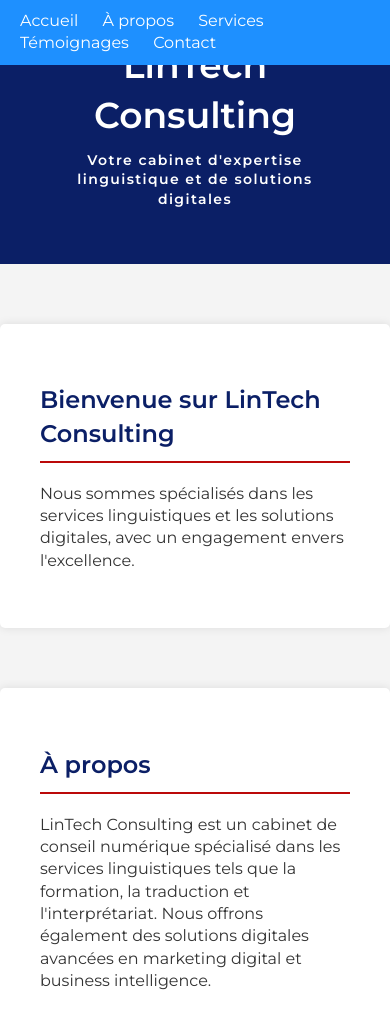
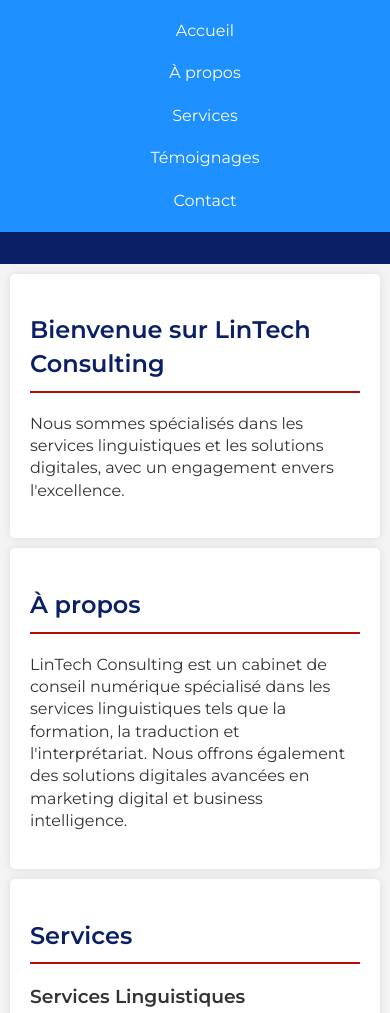
Before and after one commit to Tanguy-YAO/lintech-consulting, a plain HTML site: page index.html in a window 390 px wide. Shown: the top 1013 px of the page. Drawn offline with Linux system fonts and the light colour scheme.

Commit message:
Update styles.css

```diff
--- a/styles.css
+++ b/styles.css
@@ -36,6 +36,8 @@ nav {
     background-color: #1e90FF;
     padding: 10px;
     z-index: 1000;
+    display: flex;
+    flex-direction: row; /* Aligne les liens en ligne */
 }
 
 nav a {
@@ -98,6 +100,17 @@ footer p {
 }
 
 @media (max-width: 768px) {
+    nav {
+        flex-direction: column; /* Colonne pour le menu */
+        align-items: stretch; /* Étire les éléments pour remplir */
+    }
+
+    nav a {
+        padding: 10px; /* Réduit l'espace autour des liens */
+        width: 100%; /* Remplit toute la largeur */
+        text-align: center; /* Centre le texte */
+    }
+
     .service {
         flex-direction: column; /* Colonne unique sur mobile */
         align-items: flex-start; /* Aligne le texte à gauche */
@@ -105,25 +118,24 @@ footer p {
 
     .service img {
         margin-bottom: 10px; /* Espace entre image et texte */
+        width: 100%; /* Ajuste l'image à la largeur du conteneur */
+        max-width: 150px; /* Limite la taille maximale */
     }
 
     header h1 {
-        font-size: 36px;
+        font-size: 36px; /* Réduit la taille du titre */
     }
 
     header p {
-        font-size: 14px;
+        font-size: 14px; /* Réduit la taille du texte */
     }
 
-    nav {
-        flex-direction: column;
-    }
-
-    nav a {
-        padding: 10px;
+    section {
+        padding: 20px; /* Réduit le padding */
+        margin: 10px; /* Réduit la marge */
     }
 
     section h2 {
-        font-size: 24px;
+        font-size: 24px; /* Réduit la taille du titre de section */
     }
 }
```
